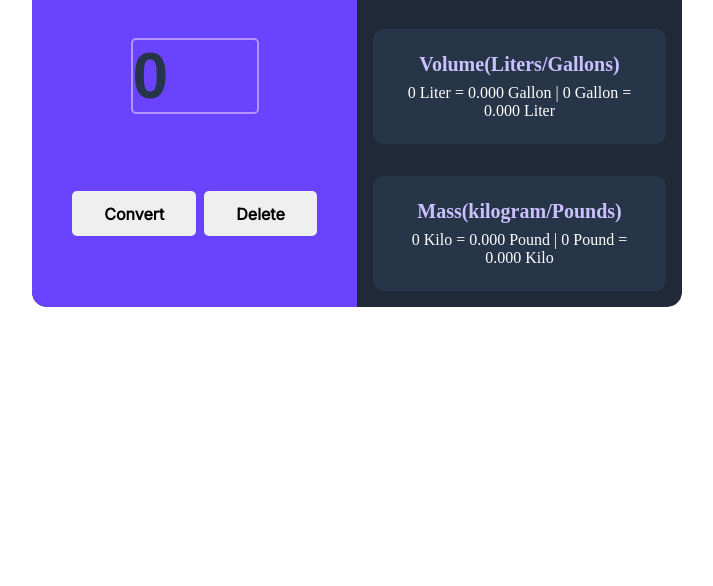
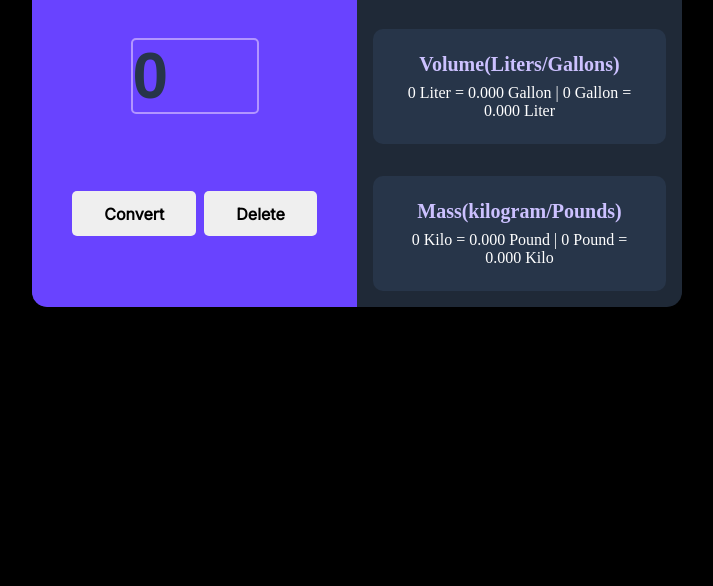
Before and after one commit to PaulFranciz/Metric-Imperial-Unit-Conversion, a plain HTML site: page index.html in a window 1280 px wide. Shown: the part 214-800 px from the top of the page, without its empty margins (283-996 px from the left). Drawn offline with Linux system fonts and the light colour scheme.

Commit message:
iI changed the background color to black using css

```diff
--- a/style.css
+++ b/style.css
@@ -2,6 +2,10 @@
   margin: 0;
   padding: 0;
   box-sizing: border-box;
+}
+
+body {
+  background-color: #000;
 }
 
 /* Typography */
```
